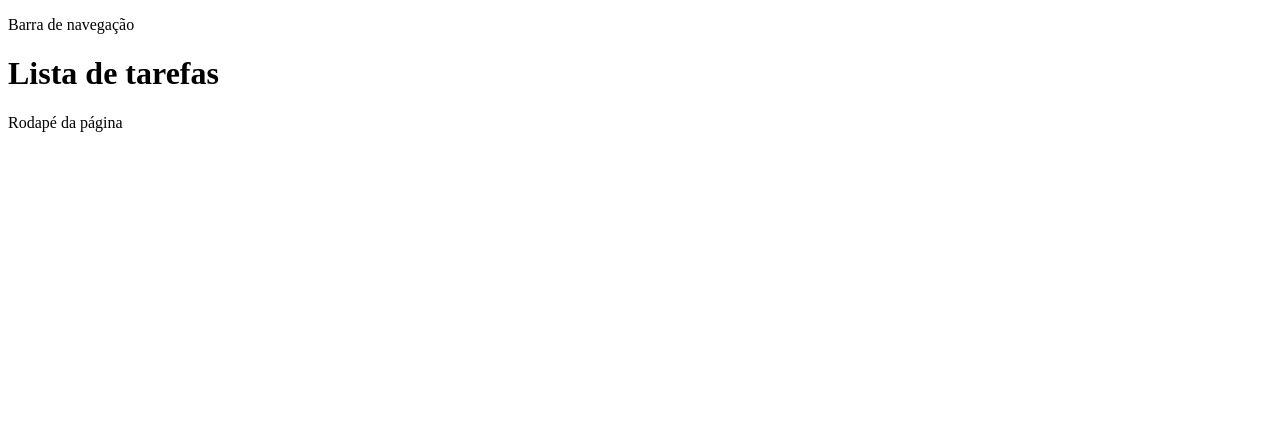
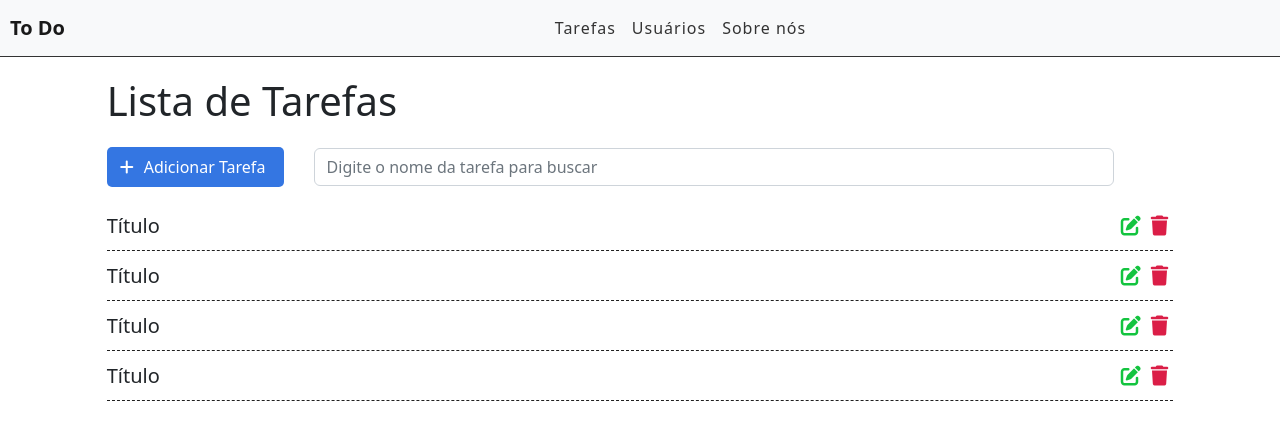
Before and after one commit to danillobenicio/Project-ToDo, a Django app: page / in a window 1280 px wide. Shown: the top 440 px of the page. Run offline with Django 4.2, Linux system fonts and the light colour scheme; some libraries are stand-ins or nearby versions.

Commit message:
Adicionando css ao projeto

```diff
--- /dev/null
+++ b/todo/tasks/static/css/style.css
@@ -0,0 +1,98 @@
+.container-fluid {
+    padding: 0;
+}
+
+.navbar {
+    border-bottom: 1px solid #333;
+    margin-bottom: 20px;
+}
+
+.navbar-nav {
+    margin: auto;
+}
+
+.navbar-brand {
+    font-weight: bold;
+    margin-left: 10px;
+}
+
+.navbar-light .navbar-nav a.nav-link {
+    color: #333;
+    letter-spacing: 1px;
+}
+
+/*Botão adicionar*/
+.add-div {
+    background-color: #3476e2;
+    cursor: pointer;
+    display: inline-block;
+    color: #fff;
+    padding: 8px;
+    border-radius: 5px;
+    margin-right: 25px;
+}
+
+.fas.fa-plus {
+    color: #fff;
+    margin-right: 10px;
+    margin-left: 5px;
+}
+
+/*.fas.fa-search {
+    position: absolute;
+    top: 12px;
+    right: 26px;
+}*/
+
+.search-div {
+    padding: 0px;
+    margin-top: 15px;
+    margin-bottom: 15px;
+    display: inline-block;
+}
+
+/*Lista de tarefas*/
+.list-div {
+    padding: 0;
+}
+
+.task-list {
+    padding-left: 0;
+}
+
+.task-item {
+    list-style: none;
+    font-size: 20px;
+    height: 50px;
+    padding-top: 10px;
+    border-bottom: 1px dashed #202020;
+}
+
+.fas.fa-trash, .fas.fa-edit {
+    cursor: pointer;
+    margin: 5px;
+    font-size: 20px;
+    float: right;
+}
+
+.fas.fa-trash {
+    color: #db1e47;
+}
+
+.fas.fa-edit {
+    color: #13c43f;
+}
+
+/*Rodapé*/
+footer {
+    background-color: #333;
+    height: 300px;
+    border-top: 2px solid #202020;
+}
+
+footer p {
+    color: #f5f5f5;
+    text-align: center;
+    top: 50%;
+    position: relative;
+}
--- /dev/null
+++ b/todo/tasks/static/js/scripts.js
@@ -0,0 +1 @@
+console.log('funcionou');
--- a/todo/tasks/templates/base.html
+++ b/todo/tasks/templates/base.html
@@ -1,3 +1,4 @@
+{% load static %}
 <!DOCTYPE html>
 <html lang="pt-br">
 <head>
@@ -5,11 +6,41 @@
     <meta http-equiv="X-UA-Compatible" content="IE=edge">
     <meta name="viewport" content="width=device-width, initial-scale=1.0">
     <title>{% block title %}{% endblock %}</title>
+    <link rel="stylesheet" href="https://cdn.jsdelivr.net/npm/bootstrap@5.2.3/dist/css/bootstrap.min.css" integrity="sha384-rbsA2VBKQhggwzxH7pPCaAqO46MgnOM80zW1RWuH61DGLwZJEdK2Kadq2F9CUG65" crossorigin="anonymous">
+    <link rel="stylesheet" href="https://cdnjs.cloudflare.com/ajax/libs/font-awesome/6.3.0/css/all.min.css" integrity="sha512-SzlrxWUlpfuzQ+pcUCosxcglQRNAq/DZjVsC0lE40xsADsfeQoEypE+enwcOiGjk/bSuGGKHEyjSoQ1zVisanQ==" crossorigin="anonymous" referrerpolicy="no-referrer" />
+    <link rel="stylesheet" href="{% static 'css/style.css' %}">
 </head>
 <body>
-    <p>Barra de navegação</p>
-    {% block content %}
-    {% endblock %}
-    <p>Rodapé da página</p>
+    <div class="container-fluid">
+        <nav class="navbar navbar-expand-lg navbar-light bg-light">
+            <div class="container-fluid">
+              <a class="navbar-brand" href="#">To Do</a>
+              <button class="navbar-toggler" type="button" data-bs-toggle="collapse" data-bs-target="#navbarSupportedContent" aria-controls="navbarSupportedContent" aria-expanded="false" aria-label="Toggle navigation">
+                <span class="navbar-toggler-icon"></span>
+              </button>
+              <div class="collapse navbar-collapse" id="navbarSupportedContent">
+                <ul class="navbar-nav me-auto mb-2 mb-lg-0">
+                  <li class="nav-item">
+                    <a class="nav-link" aria-current="page" href="#">Tarefas</a>
+                  </li>
+                  <li class="nav-item">
+                    <a class="nav-link" aria-current="page" href="#">Usuários</a>
+                  </li>
+                  <li class="nav-item">
+                    <a class="nav-link" aria-current="page" href="#">Sobre nós</a>
+                  </li>
+                </ul>
+              </div>
+            </div>
+          </nav>
+        {% block content %}
+        {% endblock %}
+       <!-- <footer>
+            <p>horaDeCodar TODO</p>
+        </footer>-->
+    </div>
+
+    <script src="https://cdn.jsdelivr.net/npm/bootstrap@5.2.3/dist/js/bootstrap.bundle.min.js" integrity="sha384-kenU1KFdBIe4zVF0s0G1M5b4hcpxyD9F7jL+jjXkk+Q2h455rYXK/7HAuoJl+0I4" crossorigin="anonymous"></script>
+    <script src="{% static 'js/scripts.js' %}"></script>
 </body>
 </html>
--- a/todo/tasks/templates/tasks/list.html
+++ b/todo/tasks/templates/tasks/list.html
@@ -3,5 +3,36 @@
 {% block title %}Lista de Tarefas{% endblock %}
 
 {% block content %}
-<h1>Lista de tarefas</h1>
+<div class="offset-1 col-10 list-div">
+    <h1>Lista de Tarefas</h1>
+    <div class="col-2 add-div">
+        <i class="fas fa-plus"></i>Adicionar Tarefa
+    </div>
+    <div class="col-9 search-div">
+        <input class="form-control" type="text" id="search" placeholder="Digite o nome da tarefa para buscar">
+       <!-- <i class="fas fa-search"></i>-->
+    </div>
+    <ul class="task-list">
+        <li class="task-item">
+            <span>Título</span>
+            <span><i class="fas fa-trash"></i></span>
+            <span><i class="fas fa-edit"></i></span>
+        </li>
+        <li class="task-item">
+            <span>Título</span>
+            <span><i class="fas fa-trash"></i></span>
+            <span><i class="fas fa-edit"></i></span>
+        </li>
+        <li class="task-item">
+            <span>Título</span>
+            <span><i class="fas fa-trash"></i></span>
+            <span><i class="fas fa-edit"></i></span>
+        </li>
+        <li class="task-item">
+            <span>Título</span>
+            <span><i class="fas fa-trash"></i></span>
+            <span><i class="fas fa-edit"></i></span>
+        </li>
+    </ul>
+</div>
 {% endblock %}
```
